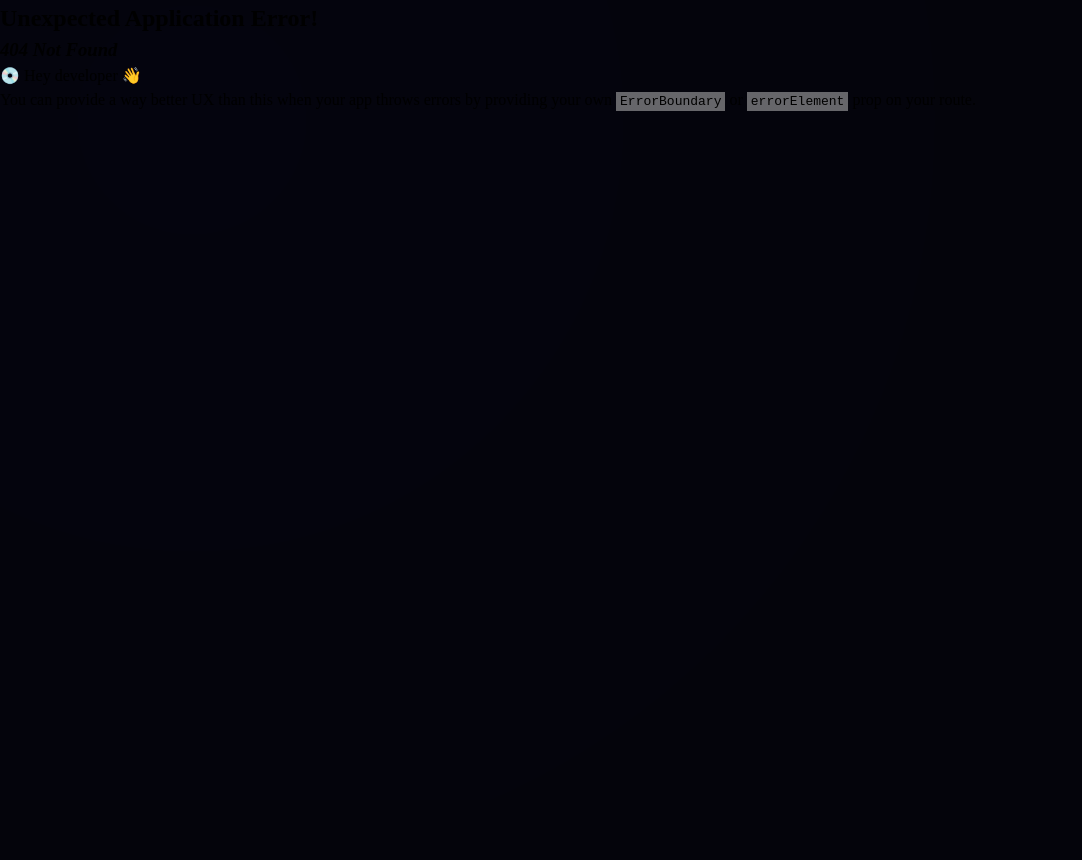
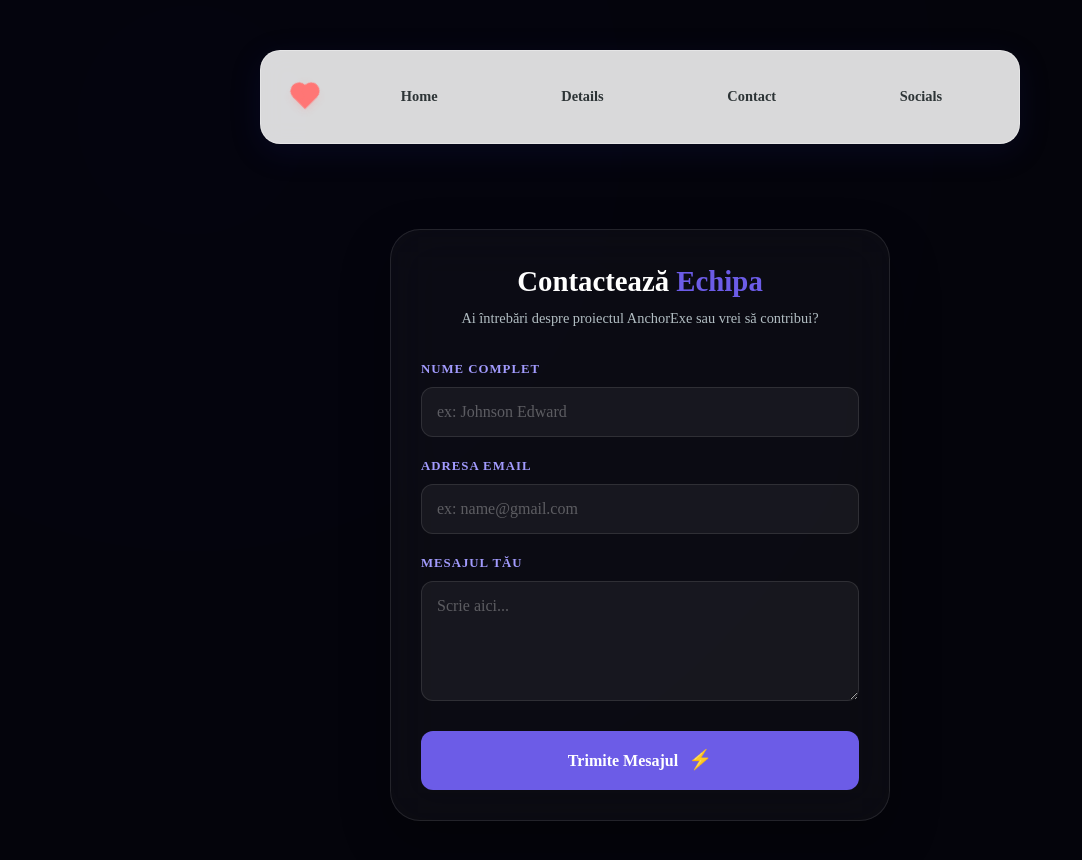
Before and after one commit to benxta4424/Anchor, a React (Vite) app in the folder anchorExe/: page /contact in a window 1280 px wide. Before the commit this address had no page. Shown: the top 860 px of the page, without its empty margins (0-1082 px from the left). Before the commit the page ends 800 px from the top, so only its background shows below. Built offline with nearby package versions, Linux system fonts and the light colour scheme.

Commit message:
creating and adding the contacting page

```diff
--- /dev/null
+++ b/anchorExe/src/Components/Contact.jsx
@@ -0,0 +1,31 @@
+export default function Contact() {
+    return (
+        <div className="contactWrapper">
+            <div className="contactHeader">
+                <h2>Contactează <span>Echipa</span></h2>
+                <p>Ai întrebări despre proiectul AnchorExe sau vrei să contribui?</p>
+            </div>
+
+            <form action="" className="contactForm">
+                <div className="inputGroup">
+                    <label htmlFor="name">Nume Complet</label>
+                    <input type="text" id="name" placeholder="ex: Johnson Edward" />
+                </div>
+
+                <div className="inputGroup">
+                    <label htmlFor="email">Adresa Email</label>
+                    <input type="email" id="email" placeholder="ex: name@gmail.com" />
+                </div>
+
+                <div className="inputGroup">
+                    <label htmlFor="message">Mesajul Tău</label>
+                    <textarea id="message" name="message" placeholder="Scrie aici..."></textarea>
+                </div>
+
+                <button type="submit" className="submitBtn">
+                    Trimite Mesajul <span>⚡</span>
+                </button>
+            </form>
+        </div>
+    )
+}
--- a/anchorExe/src/Components/routes.jsx
+++ b/anchorExe/src/Components/routes.jsx
@@ -2,6 +2,7 @@ import FrontPage from "./FontPage";
 import TextAnaliser from "./TextAnaliser";
 import Details from "./Details.jsx";
 import Home from "./Home.jsx";
+import Contact from "./Contact.jsx";
 
 const my_routes = [
     {
@@ -17,6 +18,11 @@ const my_routes = [
             {
                 path:"/details",
                 element: <Details />
+            },
+
+            {
+                path:"/contact",
+                element: <Contact />
             },
 
 
--- /dev/null
+++ b/anchorExe/src/css_files/contact.css
@@ -0,0 +1,112 @@
+.contactWrapper {
+    max-width: 500px;
+    margin: 60px auto;
+    padding: 30px;
+    background: rgba(255, 255, 255, 0.03);
+    backdrop-filter: blur(25px);
+    border-radius: 30px;
+    border: 1px solid rgba(255, 255, 255, 0.1);
+    box-shadow: 0 20px 50px rgba(0, 0, 0, 0.3);
+    animation: fadeIn 0.8s ease-out;
+}
+
+.contactHeader {
+    text-align: center;
+    margin-bottom: 30px;
+}
+
+.contactHeader h2 {
+    color: #fff;
+    margin: 0;
+    font-size: 1.8rem;
+}
+
+.contactHeader h2 span {
+    color: #6c5ce7;
+}
+
+.contactHeader p {
+    color: #b2bec3;
+    font-size: 0.9rem;
+    margin-top: 5px;
+}
+
+.contactForm {
+    display: flex;
+    flex-direction: column;
+    gap: 20px;
+}
+
+.inputGroup {
+    display: flex;
+    flex-direction: column;
+    gap: 8px;
+}
+
+.inputGroup label {
+    font-size: 0.8rem;
+    color: #a29bfe;
+    font-weight: 700;
+    text-transform: uppercase;
+    letter-spacing: 1px;
+}
+
+.contactForm input,
+.contactForm textarea {
+    background: rgba(255, 255, 255, 0.05);
+    border: 1px solid rgba(255, 255, 255, 0.1);
+    border-radius: 12px;
+    padding: 12px 15px;
+    color: #fff;
+    font-family: inherit;
+    transition: all 0.3s ease;
+}
+
+.contactForm textarea {
+    min-height: 120px;
+    resize: vertical;
+}
+
+.contactForm input:focus,
+.contactForm textarea:focus {
+    outline: none;
+    background: rgba(255, 255, 255, 0.08);
+    border-color: #6c5ce7;
+    box-shadow: 0 0 15px rgba(108, 92, 231, 0.3);
+}
+
+.contactForm input::placeholder,
+.contactForm textarea::placeholder {
+    color: rgba(255, 255, 255, 0.3);
+}
+
+.submitBtn {
+    background: #6c5ce7;
+    color: #fff;
+    border: none;
+    padding: 15px;
+    border-radius: 12px;
+    font-weight: 800;
+    cursor: pointer;
+    transition: all 0.3s ease;
+    margin-top: 10px;
+    display: flex;
+    justify-content: center;
+    align-items: center;
+    gap: 10px;
+}
+
+.submitBtn:hover {
+    background: #5b4cc4;
+    transform: translateY(-2px);
+    box-shadow: 0 10px 20px rgba(108, 92, 231, 0.4);
+}
+
+.submitBtn span {
+    font-size: 1.2rem;
+}
+
+@keyframes fadeIn {
+    from { opacity: 0; transform: translateY(20px); }
+    to { opacity: 1; transform: translateY(0); }
+}
--- a/anchorExe/src/css_files/frontPage.css
+++ b/anchorExe/src/css_files/frontPage.css
@@ -107,7 +107,7 @@ body::after {
 
 @media (max-width: 400px) {
   .fpNavigation {
-    flex-direction: column; /
+    flex-direction: column;
     text-align: center;
   }
   .navContainer {
@@ -247,7 +247,6 @@ body::after {
   top: 0;
 }
 
-
 @keyframes heartbeat {
   0% { transform: rotate(-45deg) scale(0.95); }
   5% { transform: rotate(-45deg) scale(1.1); }
--- a/anchorExe/src/main.jsx
+++ b/anchorExe/src/main.jsx
@@ -9,6 +9,7 @@ import "./css_files/frontPage.css"
 import "./css_files/choosingBox.css"
 import "./css_files/index.css"
 import "./css_files/details.css"
+import "./css_files/contact.css"
 
 const routes = createBrowserRouter(my_routes)
 
```
